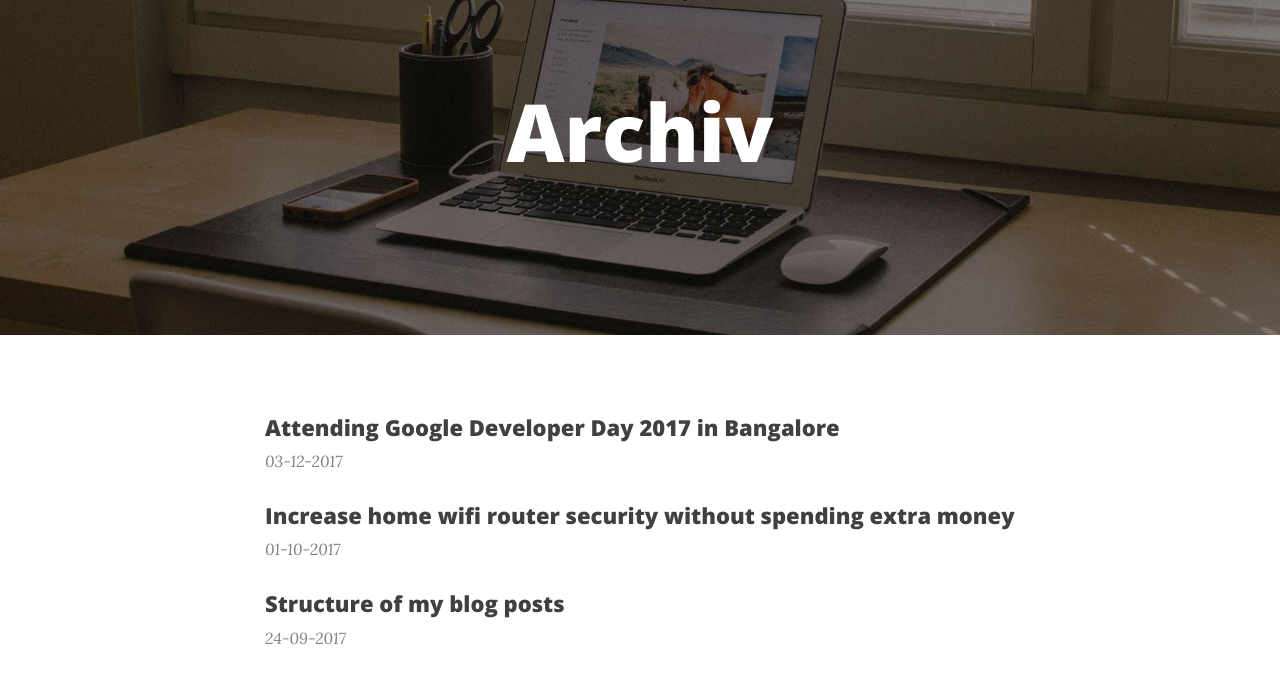
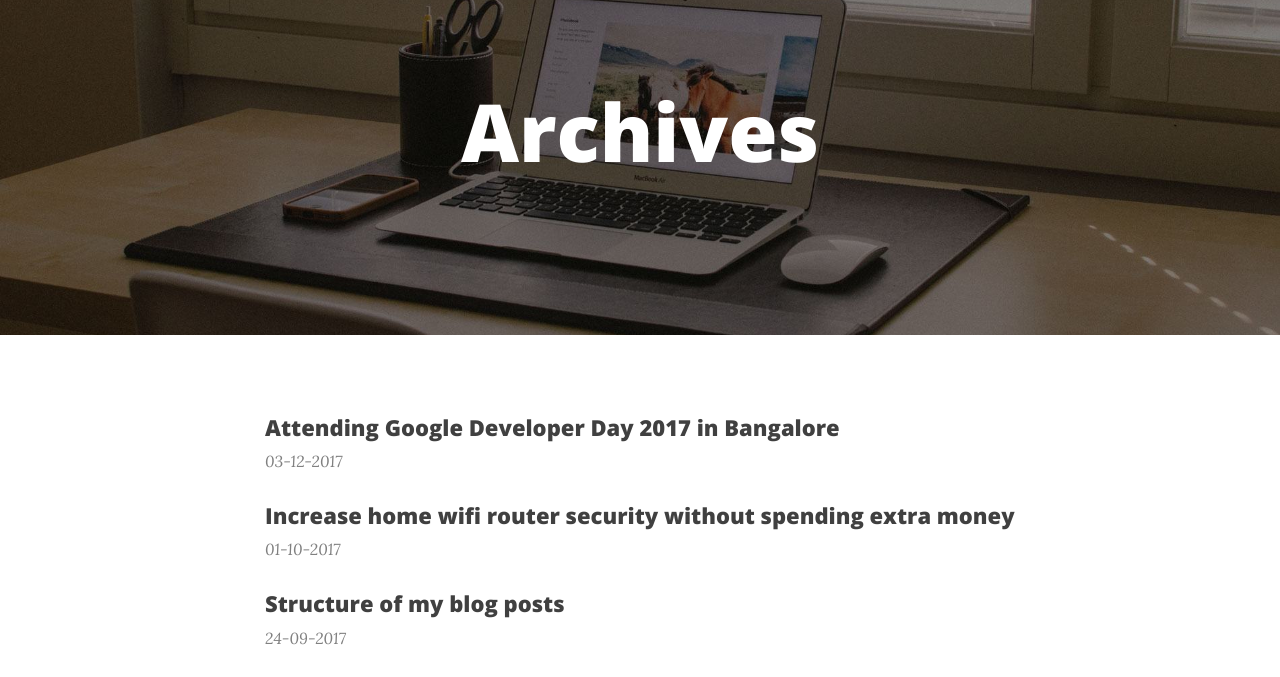
Before and after one commit to dhbalaji/dhbalaji.github.io, a plain HTML site: page archives/index.html in a window 1280 px wide. Shown: the part 63-740 px from the top of the page. Drawn offline with nearby package versions, Linux system fonts and the light colour scheme.

Commit message:
Site updated: 2017-12-03 20:51:26

```diff
--- a/archives/index.html
+++ b/archives/index.html
@@ -46,7 +46,7 @@
 
     <!-- Title -->
 
-    <title>Archiv - Balajis&#39; blog</title>
+    <title>Archives - Balajis&#39; blog</title>
 
     <!-- Bootstrap Core CSS -->
     <link href="//maxcdn.bootstrapcdn.com/bootstrap/3.3.6/css/bootstrap.min.css" rel="stylesheet"/>
@@ -167,7 +167,7 @@
         <div class="row">
             <div class="col-lg-8 col-lg-offset-2 col-md-10 col-md-offset-1">
                 <div class="site-heading">
-                    <h1>Archiv</h1>
+                    <h1>Archives</h1>
                 </div>
             </div>
         </div>
```
Also changed, not shown: archives/2017/09/index.html (+1 -1 lines), archives/2017/10/index.html (+1 -1 lines), archives/2017/12/index.html (+1 -1 lines), archives/2017/index.html (+1 -1 lines).
